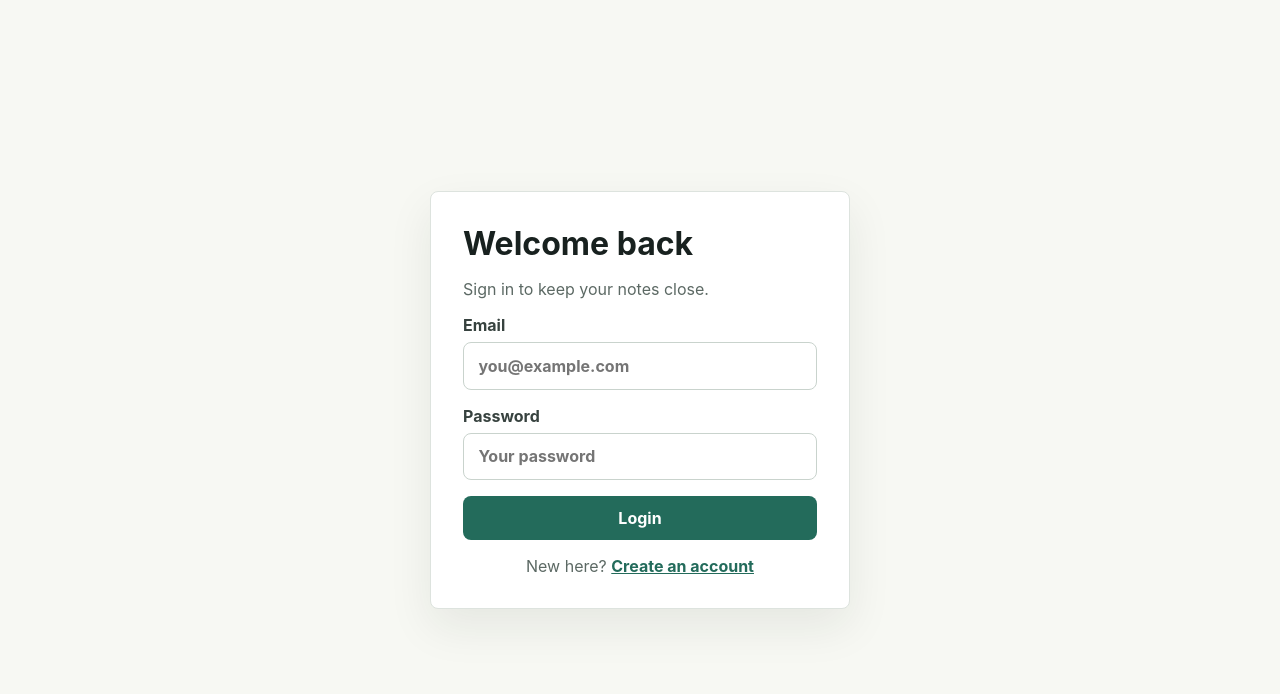
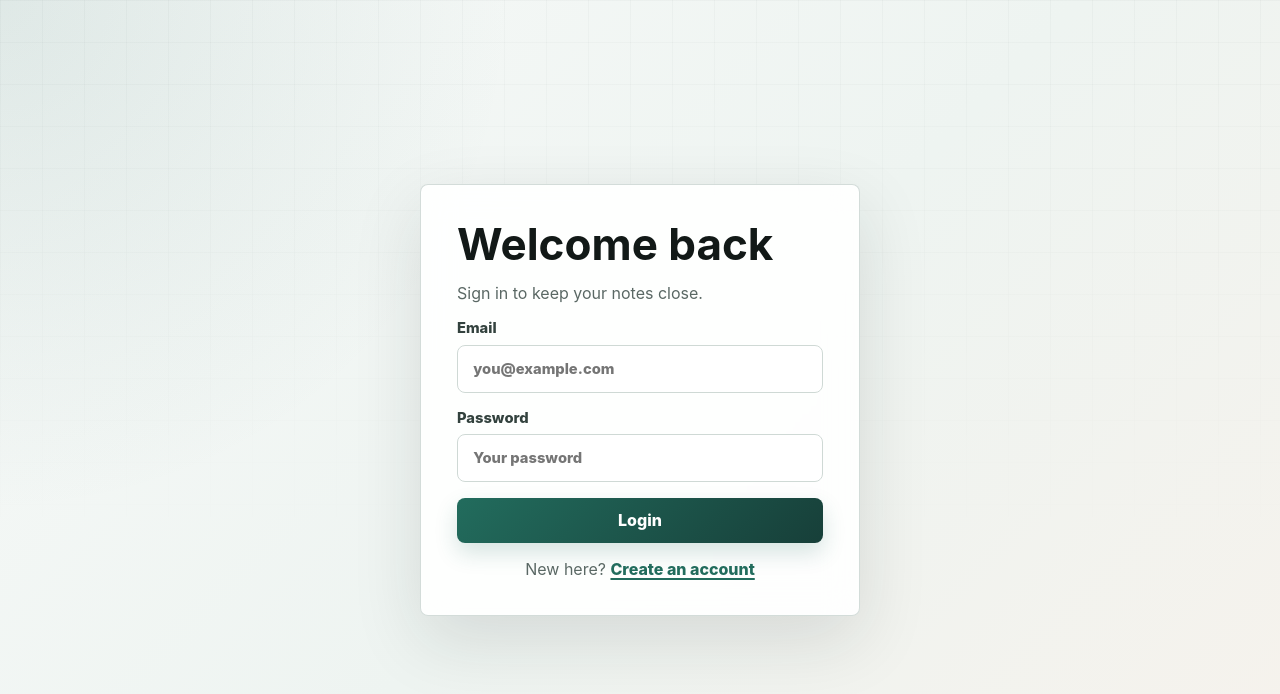
Before and after one commit to Vishalsrinivasan007/notes-app-project, a React (Vite) app in the folder notes-frontend/: page /login in a window 1280 px wide. Shown: the top 694 px of the page. Built offline with nearby package versions, Linux system fonts and the light colour scheme; no server answers.

Commit message:
Add note search and improve UI

```diff
--- a/notes-frontend/src/index.css
+++ b/notes-frontend/src/index.css
@@ -1,14 +1,35 @@
 * {
   box-sizing: border-box;
+}
+
+:root {
+  color: #17201d;
+  background: #f4f7f5;
+  font-family: Inter, ui-sans-serif, system-ui, -apple-system, BlinkMacSystemFont, "Segoe UI", sans-serif;
+  font-synthesis: none;
+  text-rendering: optimizeLegibility;
 }
 
 body {
   margin: 0;
   min-width: 320px;
   min-height: 100vh;
-  color: #18211f;
-  background: #f7f8f3;
-  font-family: Inter, ui-sans-serif, system-ui, -apple-system, BlinkMacSystemFont, "Segoe UI", sans-serif;
+  color: #17201d;
+  background:
+    radial-gradient(circle at top left, rgba(49, 115, 103, 0.12), transparent 32rem),
+    linear-gradient(135deg, #f7f9f8 0%, #eef4f1 52%, #f6f2ec 100%);
+}
+
+body::before {
+  content: "";
+  position: fixed;
+  inset: 0;
+  pointer-events: none;
+  background-image:
+    linear-gradient(rgba(23, 32, 29, 0.035) 1px, transparent 1px),
+    linear-gradient(90deg, rgba(23, 32, 29, 0.035) 1px, transparent 1px);
+  background-size: 42px 42px;
+  mask-image: linear-gradient(to bottom, rgba(0, 0, 0, 0.75), transparent 70%);
 }
 
 button,
@@ -20,31 +41,56 @@ textarea {
 button {
   border: 0;
   border-radius: 8px;
-  padding: 0.75rem 1rem;
+  padding: 0.78rem 1.05rem;
   color: #ffffff;
-  background: #236b5b;
+  background: linear-gradient(135deg, #226c5d, #173f39);
   cursor: pointer;
-  font-weight: 700;
+  font-weight: 800;
+  letter-spacing: 0;
+  box-shadow: 0 10px 22px rgba(34, 108, 93, 0.18);
+  transition: transform 160ms ease, box-shadow 160ms ease, background 160ms ease;
+}
+
+button:hover:not(:disabled) {
+  transform: translateY(-1px);
+  box-shadow: 0 14px 26px rgba(34, 108, 93, 0.22);
+}
+
+button:active:not(:disabled) {
+  transform: translateY(0);
 }
 
 button:disabled {
   cursor: not-allowed;
   opacity: 0.55;
+  box-shadow: none;
 }
 
 a {
-  color: #236b5b;
-  font-weight: 700;
+  color: #226c5d;
+  font-weight: 800;
+  text-decoration-thickness: 2px;
+  text-underline-offset: 0.2rem;
 }
 
 input,
 textarea {
   width: 100%;
-  border: 1px solid #c9d3cd;
+  border: 1px solid #cfd9d5;
   border-radius: 8px;
-  padding: 0.8rem 0.9rem;
-  color: #18211f;
+  padding: 0.86rem 0.95rem;
+  color: #17201d;
+  background: rgba(255, 255, 255, 0.92);
+  outline: none;
+  box-shadow: inset 0 1px 0 rgba(255, 255, 255, 0.65);
+  transition: border-color 160ms ease, box-shadow 160ms ease, background 160ms ease;
+}
+
+input:focus,
+textarea:focus {
+  border-color: #226c5d;
   background: #ffffff;
+  box-shadow: 0 0 0 4px rgba(34, 108, 93, 0.12);
 }
 
 textarea {
@@ -54,9 +100,10 @@ textarea {
 
 label {
   display: grid;
-  gap: 0.45rem;
-  color: #37423f;
-  font-weight: 700;
+  gap: 0.48rem;
+  color: #33423e;
+  font-size: 0.92rem;
+  font-weight: 800;
 }
 
 .auth-page {
@@ -67,25 +114,36 @@ label {
 }
 
 .auth-form {
-  width: min(100%, 420px);
+  width: min(100%, 440px);
   display: grid;
   gap: 1rem;
-  padding: 2rem;
-  border: 1px solid #dde3de;
+  padding: clamp(1.35rem, 4vw, 2.25rem);
+  border: 1px solid rgba(207, 217, 213, 0.9);
   border-radius: 8px;
-  background: #ffffff;
-  box-shadow: 0 18px 45px rgba(24, 33, 31, 0.08);
+  background: rgba(255, 255, 255, 0.92);
+  box-shadow: 0 24px 70px rgba(23, 32, 29, 0.12);
+  backdrop-filter: blur(16px);
 }
 
 .auth-form h1,
 .notes-panel h1 {
   margin: 0;
+  color: #121917;
+  line-height: 1.05;
+}
+
+.auth-form h1 {
+  font-size: clamp(2rem, 7vw, 2.75rem);
+}
+
+.notes-panel h1 {
+  font-size: clamp(2.25rem, 6vw, 4.2rem);
 }
 
 .auth-form p,
 .notes-panel p {
   margin: 0;
-  color: #5c6964;
+  color: #5a6864;
 }
 
 .auth-link {
@@ -93,56 +151,87 @@ label {
 }
 
 .navbar {
+  position: sticky;
+  top: 0;
+  z-index: 5;
   display: flex;
   align-items: center;
   justify-content: space-between;
   gap: 1rem;
   padding: 1rem clamp(1rem, 4vw, 3rem);
-  border-bottom: 1px solid #dde3de;
-  background: #ffffff;
+  border-bottom: 1px solid rgba(207, 217, 213, 0.78);
+  background: rgba(255, 255, 255, 0.86);
+  backdrop-filter: blur(18px);
 }
 
 .brand {
-  color: #18211f;
+  color: #121917;
   text-decoration: none;
-  font-size: 1.2rem;
+  font-size: 1.15rem;
+  font-weight: 900;
 }
 
 .notes-page {
+  position: relative;
   width: min(1120px, calc(100% - 2rem));
   margin: 0 auto;
-  padding: 2rem 0 3rem;
+  padding: clamp(1.25rem, 4vw, 3rem) 0 3.5rem;
 }
 
 .notes-panel {
   display: grid;
-  grid-template-columns: minmax(0, 0.8fr) minmax(300px, 1.2fr);
-  gap: 2rem;
+  grid-template-columns: minmax(0, 0.82fr) minmax(320px, 1.18fr);
+  gap: clamp(1.25rem, 4vw, 2.5rem);
   align-items: start;
-  padding-bottom: 2rem;
+  margin-bottom: 1.2rem;
+}
+
+.notes-panel > div:first-child {
+  display: grid;
+  gap: 0.7rem;
+  padding-top: 0.65rem;
 }
 
 .eyebrow {
+  width: fit-content;
+  border: 1px solid rgba(194, 116, 69, 0.25);
+  border-radius: 999px;
+  padding: 0.35rem 0.62rem;
   color: #8a4a32;
-  font-size: 0.8rem;
-  font-weight: 800;
+  background: rgba(255, 246, 235, 0.75);
+  font-size: 0.74rem;
+  font-weight: 900;
   letter-spacing: 0;
   text-transform: uppercase;
+}
+
+.note-form,
+.notes-toolbar,
+.note-card,
+.empty-state {
+  border: 1px solid rgba(207, 217, 213, 0.9);
+  border-radius: 8px;
+  background: rgba(255, 255, 255, 0.9);
+  box-shadow: 0 18px 48px rgba(23, 32, 29, 0.08);
 }
 
 .note-form {
   display: grid;
   gap: 1rem;
+  padding: 1.15rem;
 }
 
 .checkbox-label {
   display: flex;
   align-items: center;
   gap: 0.65rem;
+  width: fit-content;
 }
 
 .checkbox-label input {
-  width: auto;
+  width: 1.05rem;
+  height: 1.05rem;
+  accent-color: #226c5d;
 }
 
 .form-actions,
@@ -159,12 +248,13 @@ label {
   grid-template-columns: minmax(0, 1fr) auto;
   gap: 0.75rem;
   align-items: end;
-  margin-bottom: 1rem;
+  margin-bottom: 1.15rem;
+  padding: 1rem;
 }
 
 .notes-grid {
   display: grid;
-  grid-template-columns: repeat(auto-fit, minmax(240px, 1fr));
+  grid-template-columns: repeat(auto-fit, minmax(250px, 1fr));
   gap: 1rem;
 }
 
@@ -173,19 +263,24 @@ label {
   align-content: space-between;
   gap: 1rem;
   min-height: 220px;
-  border: 1px solid #dde3de;
-  border-radius: 8px;
   padding: 1rem;
-  background: #ffffff;
+  transition: transform 160ms ease, box-shadow 160ms ease, border-color 160ms ease;
+}
+
+.note-card:hover {
+  transform: translateY(-3px);
+  border-color: rgba(34, 108, 93, 0.35);
+  box-shadow: 0 24px 58px rgba(23, 32, 29, 0.12);
 }
 
 .note-card-pinned {
-  border-color: #d8864b;
+  border-color: rgba(216, 134, 75, 0.65);
+  background: linear-gradient(180deg, rgba(255, 250, 244, 0.95), rgba(255, 255, 255, 0.92));
 }
 
 .note-card-header {
   display: flex;
-  align-items: start;
+  align-items: flex-start;
   justify-content: space-between;
   gap: 1rem;
 }
@@ -196,37 +291,67 @@ label {
   overflow-wrap: anywhere;
 }
 
+.note-card h3 {
+  color: #121917;
+  font-size: 1.12rem;
+  line-height: 1.25;
+}
+
 .note-card p {
-  color: #4d5b56;
+  color: #4f5f5a;
+  line-height: 1.55;
 }
 
 .pin-label {
+  flex: 0 0 auto;
+  border: 1px solid rgba(216, 134, 75, 0.2);
   border-radius: 999px;
   padding: 0.25rem 0.55rem;
-  color: #6f351f;
+  color: #73371f;
   background: #ffe6cc;
-  font-size: 0.8rem;
-  font-weight: 800;
+  font-size: 0.78rem;
+  font-weight: 900;
 }
 
 .secondary-button {
-  color: #236b5b;
-  border: 1px solid #a9c2ba;
-  background: #ffffff;
+  color: #226c5d;
+  border: 1px solid #adc7bf;
+  background: rgba(255, 255, 255, 0.92);
+  box-shadow: none;
+}
+
+.secondary-button:hover:not(:disabled) {
+  background: #f4faf7;
+  box-shadow: 0 10px 22px rgba(23, 32, 29, 0.08);
 }
 
 .danger-button {
-  background: #b33a3a;
+  background: linear-gradient(135deg, #c84b4b, #8d2929);
+  box-shadow: 0 10px 22px rgba(179, 58, 58, 0.18);
 }
 
 .status-message,
 .empty-state {
   margin: 0 0 1rem;
-  color: #4d5b56;
-  font-weight: 700;
+  color: #4f5f5a;
+  font-weight: 800;
+}
+
+.status-message {
+  width: fit-content;
+  border-radius: 999px;
+  padding: 0.55rem 0.8rem;
+  background: rgba(255, 255, 255, 0.82);
+}
+
+.empty-state {
+  grid-column: 1 / -1;
+  padding: 1.25rem;
+  text-align: center;
 }
 
 .error-message {
+  border: 1px solid rgba(184, 54, 54, 0.15);
   border-radius: 8px;
   padding: 0.75rem;
   color: #8a1f1f;
@@ -238,23 +363,31 @@ label {
   margin-top: 1.5rem;
 }
 
+.pagination span {
+  color: #4f5f5a;
+  font-weight: 800;
+}
+
 .modal-backdrop {
   position: fixed;
   inset: 0;
+  z-index: 20;
   display: grid;
   place-items: center;
   padding: 1rem;
-  background: rgba(24, 33, 31, 0.45);
+  background: rgba(18, 25, 23, 0.55);
+  backdrop-filter: blur(10px);
 }
 
 .confirm-dialog {
-  width: min(100%, 360px);
+  width: min(100%, 380px);
   display: grid;
   gap: 1rem;
+  border: 1px solid rgba(207, 217, 213, 0.8);
   border-radius: 8px;
   padding: 1.25rem;
   background: #ffffff;
-  box-shadow: 0 18px 45px rgba(24, 33, 31, 0.18);
+  box-shadow: 0 28px 80px rgba(18, 25, 23, 0.25);
 }
 
 .confirm-dialog h2,
@@ -262,8 +395,13 @@ label {
   margin: 0;
 }
 
+.confirm-dialog h2 {
+  color: #121917;
+  font-size: 1.35rem;
+}
+
 .confirm-dialog p {
-  color: #4d5b56;
+  color: #4f5f5a;
 }
 
 .confirm-actions {
@@ -284,4 +422,17 @@ label {
   .notes-toolbar {
     grid-template-columns: 1fr;
   }
+
+  .note-actions,
+  .form-actions,
+  .confirm-actions {
+    align-items: stretch;
+    flex-direction: column;
+  }
+
+  .note-actions button,
+  .form-actions button,
+  .confirm-actions button {
+    width: 100%;
+  }
 }
```
Also changed, not shown: 1 other file (tests, documents, lock files or other folders).
